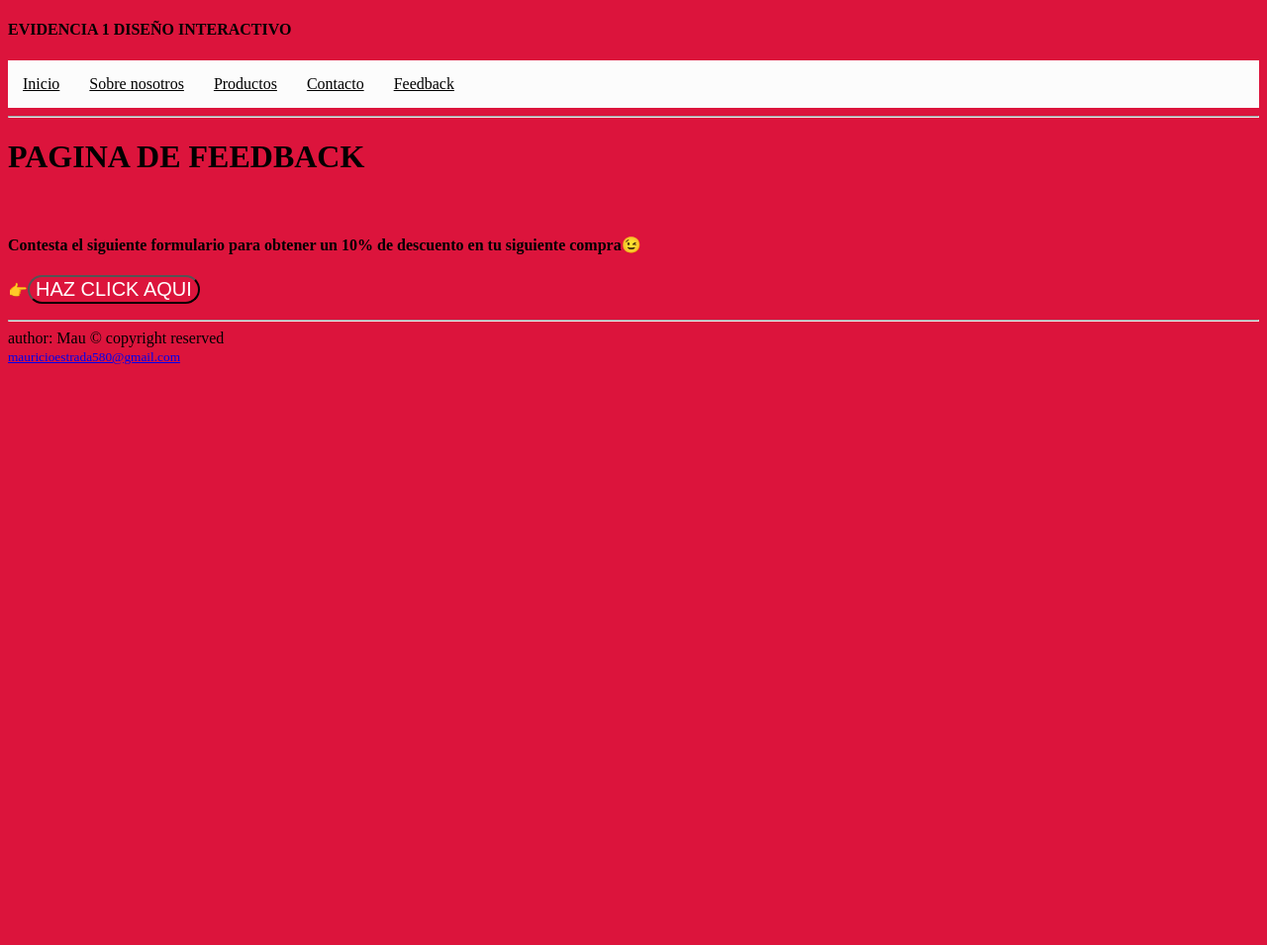
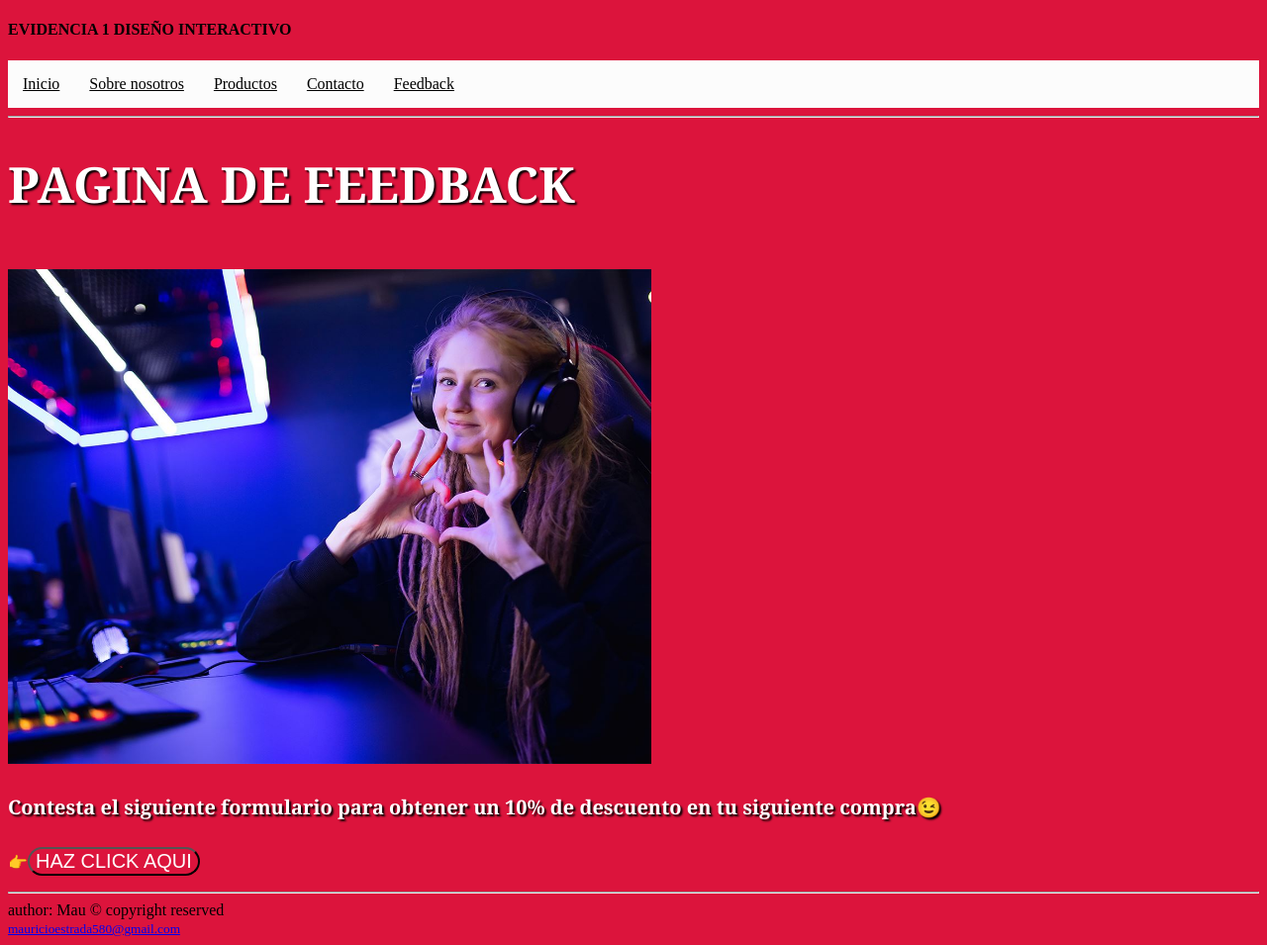
Before and after one commit to mauricioestradadlg/beastGadgets, a plain HTML site: page feedback.html in a window 1280 px wide. Shown: the whole page at 99% size. Before the commit the page ends 800 px from the top, so only its background shows below. Drawn offline with Linux system fonts and the light colour scheme.

Commit message:
Cambios feedback

```diff
--- a/feedback.html
+++ b/feedback.html
@@ -24,8 +24,9 @@
     <hr>
     <main>
 
-        <h1>PAGINA DE FEEDBACK</h1><br>
-        <h4>
+        <h1 id = "h1Texto">PAGINA DE FEEDBACK</h1><br>
+        <img src ="gamerFeedback.jpg" height="500" width="650">
+        <h4 id = "h4Texto">
             Contesta el siguiente formulario para obtener un 10% de descuento
             en tu siguiente compra😉
         </h4>
--- a/style.css
+++ b/style.css
@@ -111,3 +111,24 @@ button{
     font-family: Cambria, Cochin, Georgia, Times, 'Times New Roman', serif;
 
 }
+
+
+
+/* Elementos de Feedback.html*/
+
+#h1Texto{
+
+    color: white;
+    text-shadow: 2px 2px 2px black;
+    font-family: Cambria, Cochin, Georgia, Times, 'Times New Roman', serif;
+    font-size: 50px;
+}
+
+#h4Texto{
+
+    color: white;
+    text-shadow: 2px 2px 2px black;
+    font-family: Cambria, Cochin, Georgia, Times, 'Times New Roman', serif;
+    font-size: 20px;
+
+}
```
Also changed, not shown: gamerFeedback.jpg (added).
